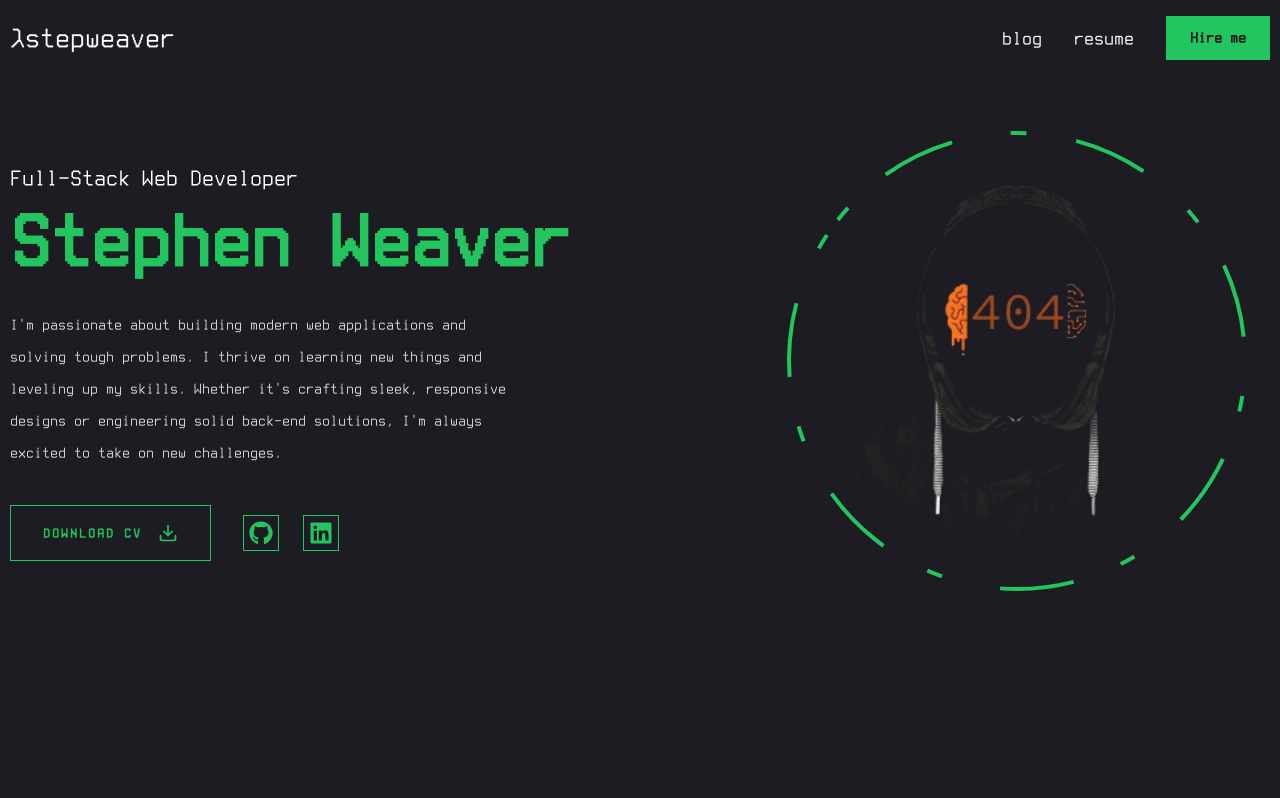
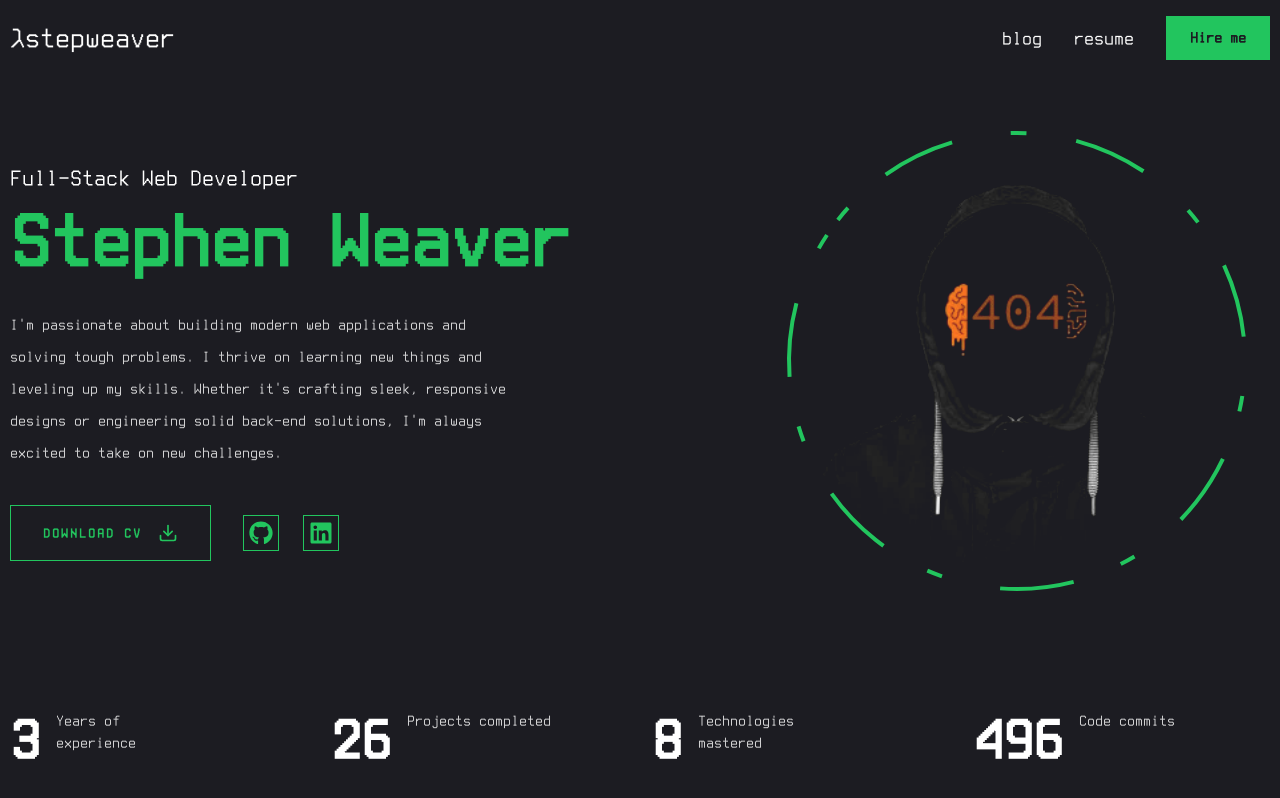
Before and after one commit to stepweaver/nextjs-blogfolio, a Next.js app: page / in a window 1280 px wide. Built offline with nearby package versions, Linux system fonts and the light colour scheme.

Commit message:
Add Stats component to display experience metrics and integrate react-countup for animations

```diff
--- a/app/page.jsx
+++ b/app/page.jsx
@@ -4,6 +4,7 @@
 // components
 import Socials from '@/components/Socials';
 import Photo from '@/components/Photo';
+import Stats from '@/components/Stats';
 
 export default function Home() {
   return (
@@ -47,6 +48,7 @@
           </div>
         </div>
       </div>
+      <Stats />
     </section>
   );
 }
--- /dev/null
+++ b/components/Stats.jsx
@@ -0,0 +1,55 @@
+'use client';
+
+import CountUp from 'react-countup';
+
+const stats = [
+  {
+    num: 3,
+    text: 'Years of experience',
+  },
+  {
+    num: 26,
+    text: 'Projects completed',
+  },
+  {
+    num: 8,
+    text: 'Technologies mastered',
+  },
+  {
+    num: 500,
+    text: 'Code commits',
+  },
+];
+
+export default function Stats() {
+  return (
+    <section className='pt-4 pb-12 xl:pt-0 xl:pb-0'>
+      <div className='container mx-auto'>
+        <div className='flex flex-wrap gap-6 max-w-[80vw] mx-auto xl:max-w-none'>
+          {stats.map((item, index) => {
+            return (
+              <div
+                className='flex-1 flex gap-4 justify-center xl:justify-start'
+                key={index}
+              >
+                <CountUp
+                  end={item.num}
+                  duration={5}
+                  delay={2}
+                  className='text-4xl xl:text-6xl font-extrabold'
+                />
+                <p
+                  className={`${
+                    item.text.length < 15 ? 'max-w-[100px]' : 'max-w-[150px]'
+                  } leading-snug text-white/80`}
+                >
+                  {item.text}
+                </p>
+              </div>
+            );
+          })}
+        </div>
+      </div>
+    </section>
+  );
+}
--- a/package.json
+++ b/package.json
@@ -21,6 +21,7 @@
     "motion": "^11.11.13",
     "next": "15.0.2",
     "react": "19.0.0-rc-02c0e824-20241028",
+    "react-countup": "^6.5.3",
     "react-dom": "19.0.0-rc-02c0e824-20241028",
     "react-icons": "^5.3.0",
     "tailwind-merge": "^2.5.4",
```
Also changed, not shown: 1 other file (tests, documents, lock files or other folders).
